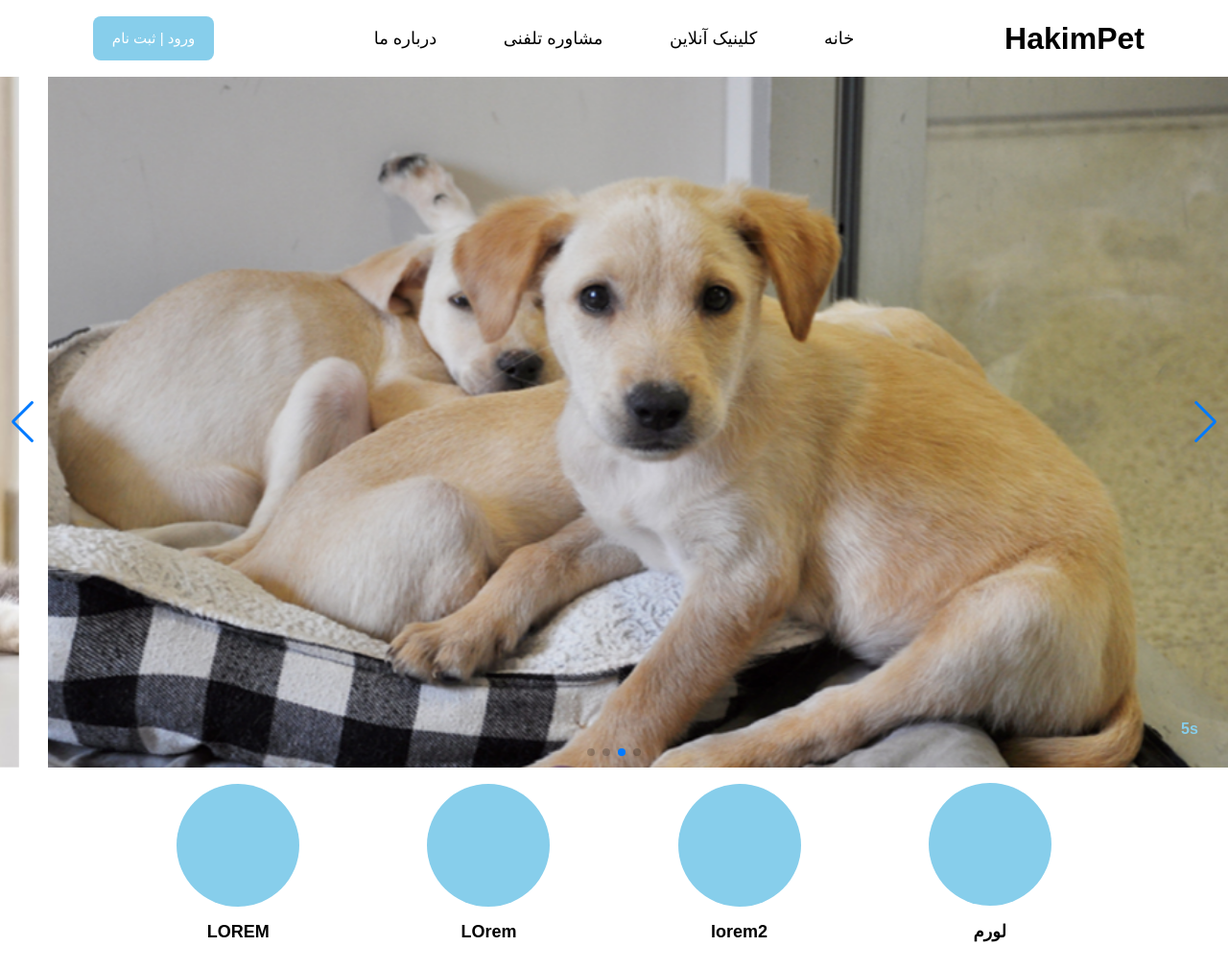
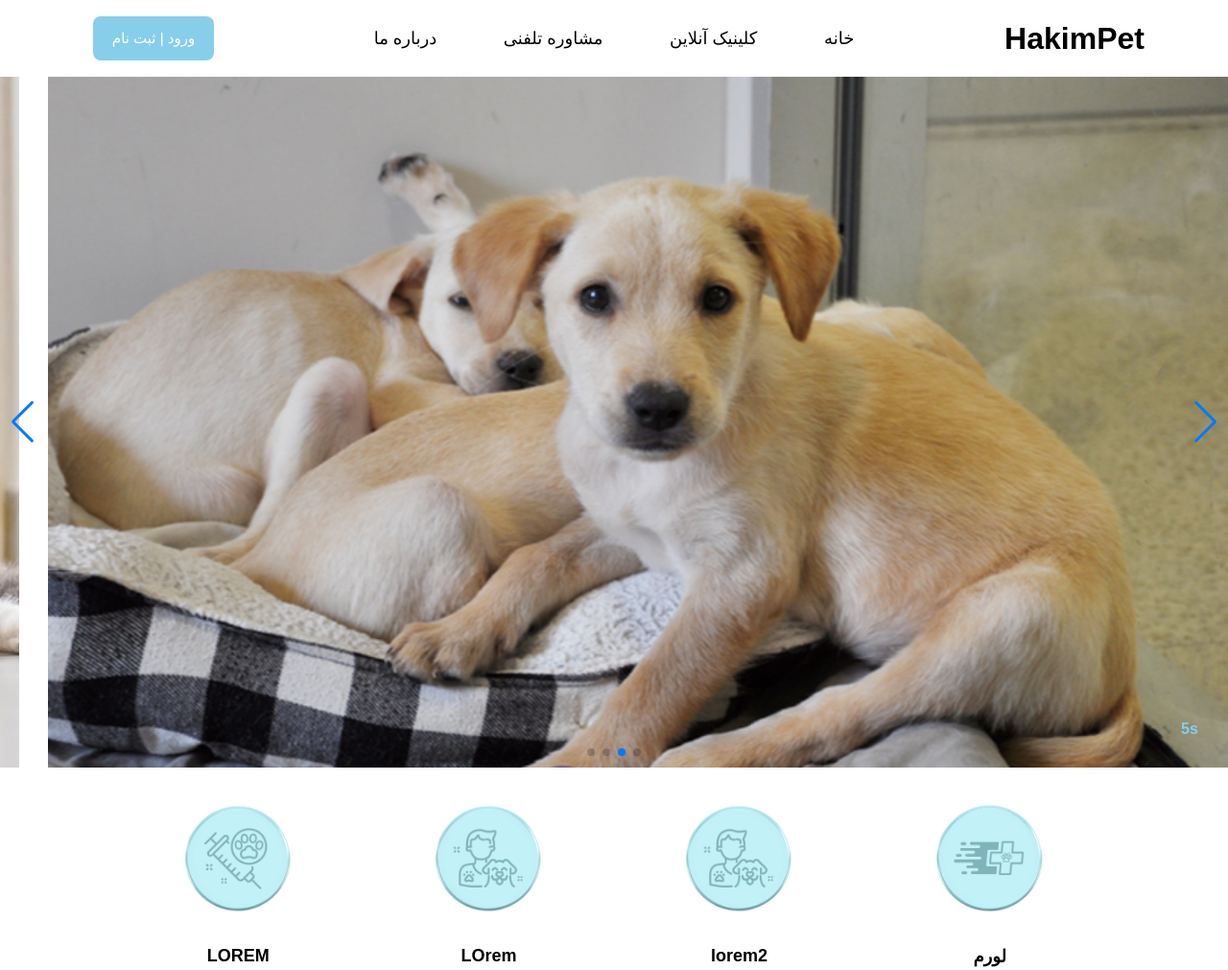
Before and after one commit to milad-taghizadeh/HakimPet, a website: page index.html in a window 1280 px wide. Shown: the top 1011 px of the page at 96% size. Drawn offline with nearby package versions, Linux system fonts and the light colour scheme.

Commit message:
ver 3.1.3

```diff
--- a/css/services.css
+++ b/css/services.css
@@ -17,19 +17,36 @@
     flex-direction: column;
     align-items: center;
 }
-.selections>div>button.sendVet{
-    background-image: url("./");
+.sendVet {
+    background-image: url("../assets/clinic icons/icon png/mockup-icon-1-06.png");
+    background-size: contain;
+    background-repeat: no-repeat;
+}
+.dogM{
+    background-image: url("../assets/clinic icons/icon png/mockup-icon-1-05.png");
+    background-size: contain;
+    background-repeat: no-repeat;
+}
+.catM{
+    background-image: url("../assets/clinic icons/icon png/mockup-icon-1-05.png");
+    background-size: contain;
+    background-repeat: no-repeat;
+}
+.vaccine{
+    background-image: url("../assets/clinic icons/icon png/mockup-icon-1-03.png");
+    background-size: contain;
+    background-repeat: no-repeat;
 }
 .selections>div>h3{
     font-size: 18px;
 }
 .srvcBtn{
     border-radius: 50%;
-    height: 10vw;
-    width: 10vw;
-    /*background-color: white;*/
+    height: 12vw;
+    width: 12vw;
+    background-color: white;
 
 }
 .srvcBtn:hover {
-    background-color: #d2d2d2;
+    background-color: rgba(210, 210, 210, 0.4);
 }
--- a/index.html
+++ b/index.html
@@ -27,7 +27,7 @@
                     <ul>
                         <li><a href="index.html">خانه</a></li>
                         <li><a href="clinic.html">کلینیک آنلاین</a></li>
-                        <li><a href="moshavere.html">مشاوره تلفنی</a></li>
+                        <li><a href="counseling.html">مشاوره تلفنی</a></li>
                         <li><a href="about.html">درباره ما</a></li>
                     </ul>
                 </nav>
--- a/package.json
+++ b/package.json
@@ -1,6 +1,6 @@
 {
   "name": "hakimpet",
-  "version": "3.1.2",
+  "version": "3.1.3",
   "description": "",
   "main": "index.js",
   "scripts": {
```
Also changed, not shown: counseling.html (renamed from moshavere.html, +1 -1 lines).
